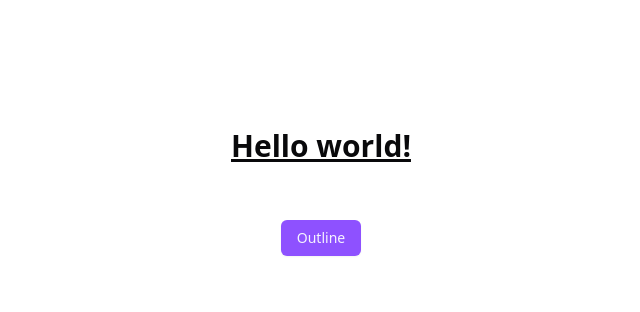
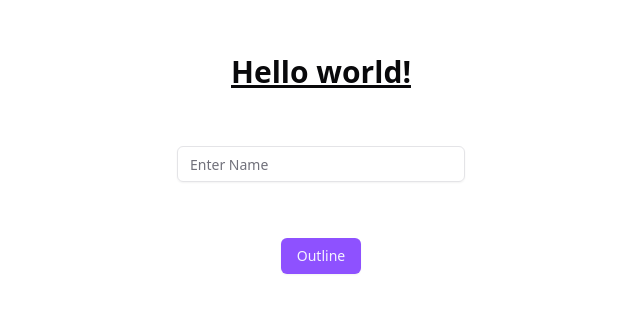
Before and after one commit to Ramesh-Bojanapu-1011/chat_bot, a Next.js app: page / in a window 1280 px wide. Shown: the part 208-520 px from the top of the page, without its empty margins (319-959 px from the left). Built offline with nearby package versions, Linux system fonts and the light colour scheme.

Commit message:
feat: implement Input component; update API handler to return dynamic name; enhance HomePage to fetch and display name on input

```diff
--- a/pages/api/hello.ts
+++ b/pages/api/hello.ts
@@ -9,5 +9,8 @@
   req: NextApiRequest,
   res: NextApiResponse<Data>,
 ) {
-  res.status(200).json({ name: "John Doe" });
+  if (req.method === "POST") {
+    const { name } = req.body;
+    return res.status(200).json({ name });
+  }
 }
--- a/pages/index.tsx
+++ b/pages/index.tsx
@@ -1,14 +1,27 @@
 import { Button } from "@/components/ui/button";
+import { Input } from "@/components/ui/input";
 import { NextPage } from "next";
 import Head from "next/head";
 import React from "react";
 
 const HomePage: NextPage = () => {
+  const [data, setData] = React.useState({
+    name: "Enter Name",
+  } as { name: string });
+  const [name, setName] = React.useState("");
+
   React.useEffect(() => {
-    fetch("/api/hello")
+    fetch("/api/hello", {
+      method: "POST",
+      headers: {
+        "Content-Type": "application/json",
+      },
+      body: JSON.stringify({ name }),
+    })
       .then((res) => res.json())
       .then((data) => {
         console.log(data);
+        setData(data);
       })
       .catch((error) => {
         console.error("Error fetching data:", error);
@@ -21,7 +34,39 @@
       </Head>
       <div className="flex flex-col items-center justify-center min-h-screen py-2 gap-14">
         <h1 className="text-3xl font-bold underline">Hello world!</h1>
+        <Input
+          type="text"
+          className="flex w-2xs"
+          placeholder="Enter Name"
+          value={name}
+          onChange={(e) => setName(e.target.value)}
+          onKeyDown={(e: React.KeyboardEvent<HTMLInputElement>) => {
+            if (e.key == "Enter") {
+              e.preventDefault();
+              const inputValue = e.currentTarget.value;
+              if (inputValue) {
+                fetch("/api/hello", {
+                  method: "POST",
+                  headers: {
+                    "Content-Type": "application/json",
+                  },
+                  body: JSON.stringify({ name: inputValue }),
+                })
+                  .then((res) => res.json())
+                  .then((data) => {
+                    console.log(data);
+                    setData(data);
+                  })
+                  .catch((error) => {
+                    console.error("Error fetching data:", error);
+                  });
+              }
+              setName("");
+            }
+          }}
+        />
         <Button>Outline</Button>
+        {data && <div className="text-2xl font-bold">{data.name}</div>}
       </div>
     </>
   );
--- /dev/null
+++ b/src/components/ui/input.tsx
@@ -0,0 +1,21 @@
+import * as React from "react";
+
+import { cn } from "@/lib/utils";
+
+function Input({ className, type, ...props }: React.ComponentProps<"input">) {
+  return (
+    <input
+      type={type}
+      data-slot="input"
+      className={cn(
+        "file:text-foreground placeholder:text-muted-foreground selection:bg-primary selection:text-primary-foreground dark:bg-input/30 border-input flex h-9 w-full min-w-0 rounded-md border bg-transparent px-3 py-1 text-base shadow-xs transition-[color,box-shadow] outline-none file:inline-flex file:h-7 file:border-0 file:bg-transparent file:text-sm file:font-medium disabled:pointer-events-none disabled:cursor-not-allowed disabled:opacity-50 md:text-sm",
+        "focus-visible:border-ring focus-visible:ring-ring/50 focus-visible:ring-[3px]",
+        "aria-invalid:ring-destructive/20 dark:aria-invalid:ring-destructive/40 aria-invalid:border-destructive",
+        className,
+      )}
+      {...props}
+    />
+  );
+}
+
+export { Input };
```
